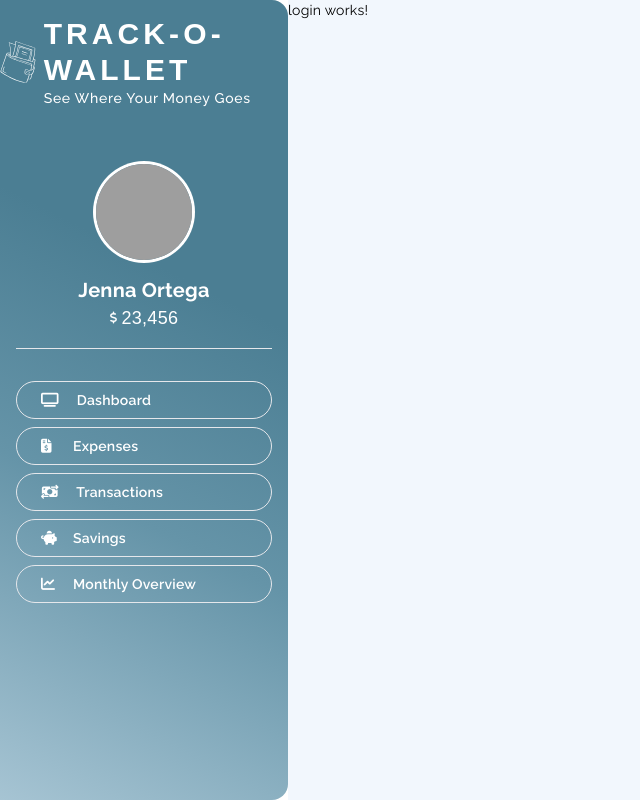
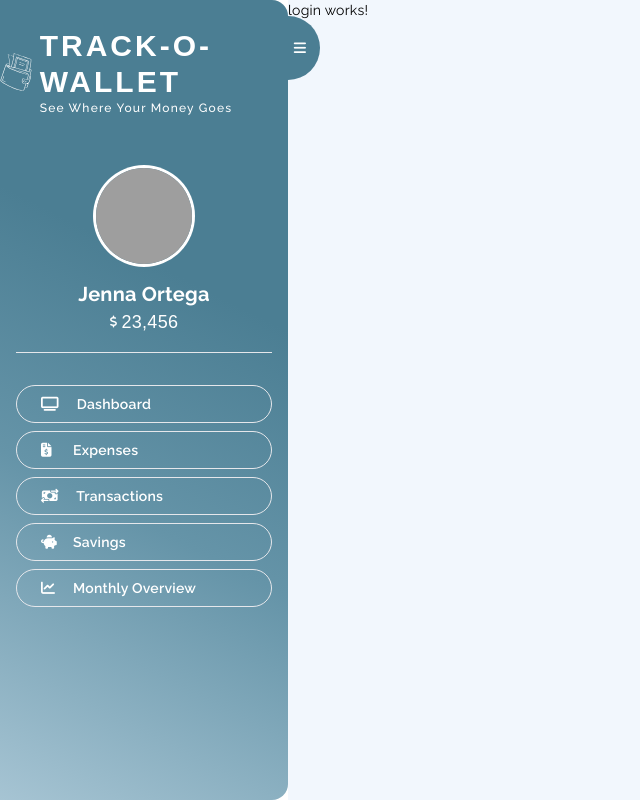
Before and after one commit to taimarahman/expense-tracker, an Angular app: page /login in a window 1280 px wide. Shown: the whole page, without its empty margins (0-640 px from the left). Built offline with nearby package versions, Linux system fonts and the light colour scheme; grey boxes are pictures that could not be loaded; a web font is replaced by a local one.

Commit message:
added collapse button

```diff
--- a/src/app/app.component.html
+++ b/src/app/app.component.html
@@ -1,6 +1,6 @@
 <main class="h-screen w-full">
   <div class="h-full w-full max-w-full flex">
-    <div class="h-full w-72 shrink-0 ">
+    <div class="h-full shrink-0 ">
       <app-side-navbar></app-side-navbar>
     </div>
     <div class="h-full grow bg-primary-100">
--- a/src/app/shared/components/side-navbar/side-navbar.component.html
+++ b/src/app/shared/components/side-navbar/side-navbar.component.html
@@ -1,12 +1,18 @@
-<div class="w-full h-full bg-gradient rounded-r-2xl ">
+
+<div class="h-full relative z-0">
+    <div class="w-16 h-16 rounded-full flex-center  bg-primary -z-10 absolute top-4 -right-8">
+        <button (click)="navCollapse=!navCollapse"><i class="fa-solid fa-bars text-white -mr-6"></i></button>
+    </div>
+    <div class="w-72 h-full bg-gradient rounded-r-2xl py-4 relative  z-0" [ngClass]="navCollapse ? '-mr-72': ''">
+        <div class="w-full h-full z-10">
             <!-- LOGO -->
-    <div class="w-full flex items-center justify-center py-4">
-        <div class="w-12 mr-2">
+            <div class="w-full flex items-center justify-center py-3">
+                <div class="w-10 mr-2">
                     <img src="../../../../assets/images/logo.svg" alt="">
                 </div>
                 <div class="text-white">
-            <p class="font-alumni font-bold text-3xl tracking-[.1365em] uppercase">track-o-wallet</p>
-            <p class="capitalize font-medium text-sm tracking-wider">See where your money goes</p>
+                    <p class="font-alumni font-bold text-3xl tracking-widest uppercase">track-o-wallet</p>
+                    <p class="capitalize font-medium text-xs tracking-widest">See where your money goes</p>
                 </div>
             </div>
             <!-- USER -->
@@ -29,3 +35,7 @@
                 </ul>
             </div>
         </div>
+    </div>
+
+
+</div>
--- a/src/app/shared/components/side-navbar/side-navbar.component.ts
+++ b/src/app/shared/components/side-navbar/side-navbar.component.ts
@@ -6,5 +6,5 @@ import { Component } from '@angular/core';
   styleUrl: './side-navbar.component.scss'
 })
 export class SideNavbarComponent {
-
+  navCollapse: boolean = false;
 }
--- a/src/styles.scss
+++ b/src/styles.scss
@@ -32,6 +32,8 @@ $color5: #0b0b23;
     background: rgb(166,196,211);
     background: linear-gradient(27deg, rgba(166,196,211,1) 0%, rgba(101,148,168,1) 37%, rgba(75,126,147,1) 65%, rgba(75,126,147,1) 100%);
   }
+
+  .flex-center { @apply flex items-center justify-center}
 
   .menu-list { @apply px-4 grid grid-cols-1 gap-2; }
   .menu-list  li {
```
Lines whose indentation alone changed are shown as unchanged.
